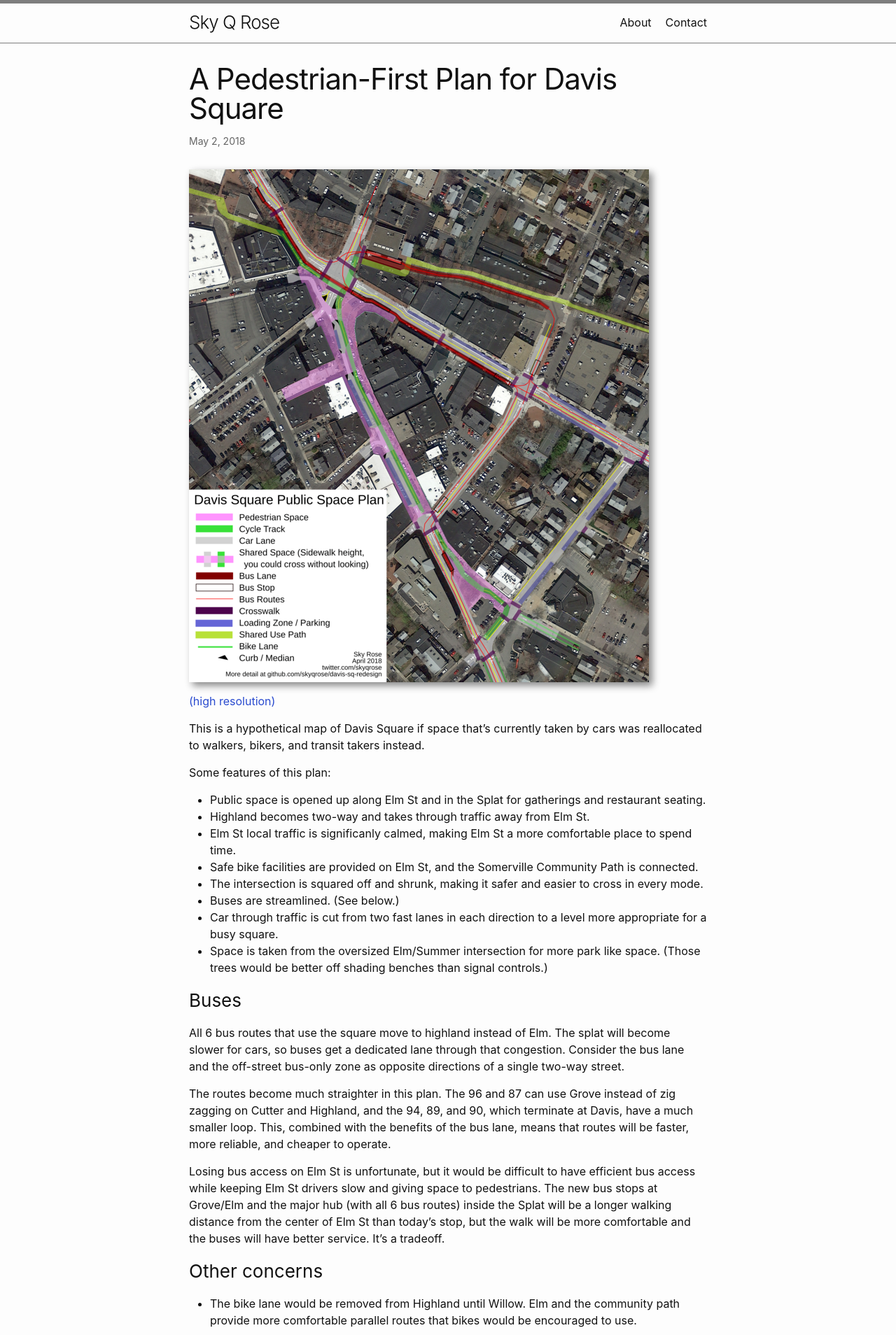
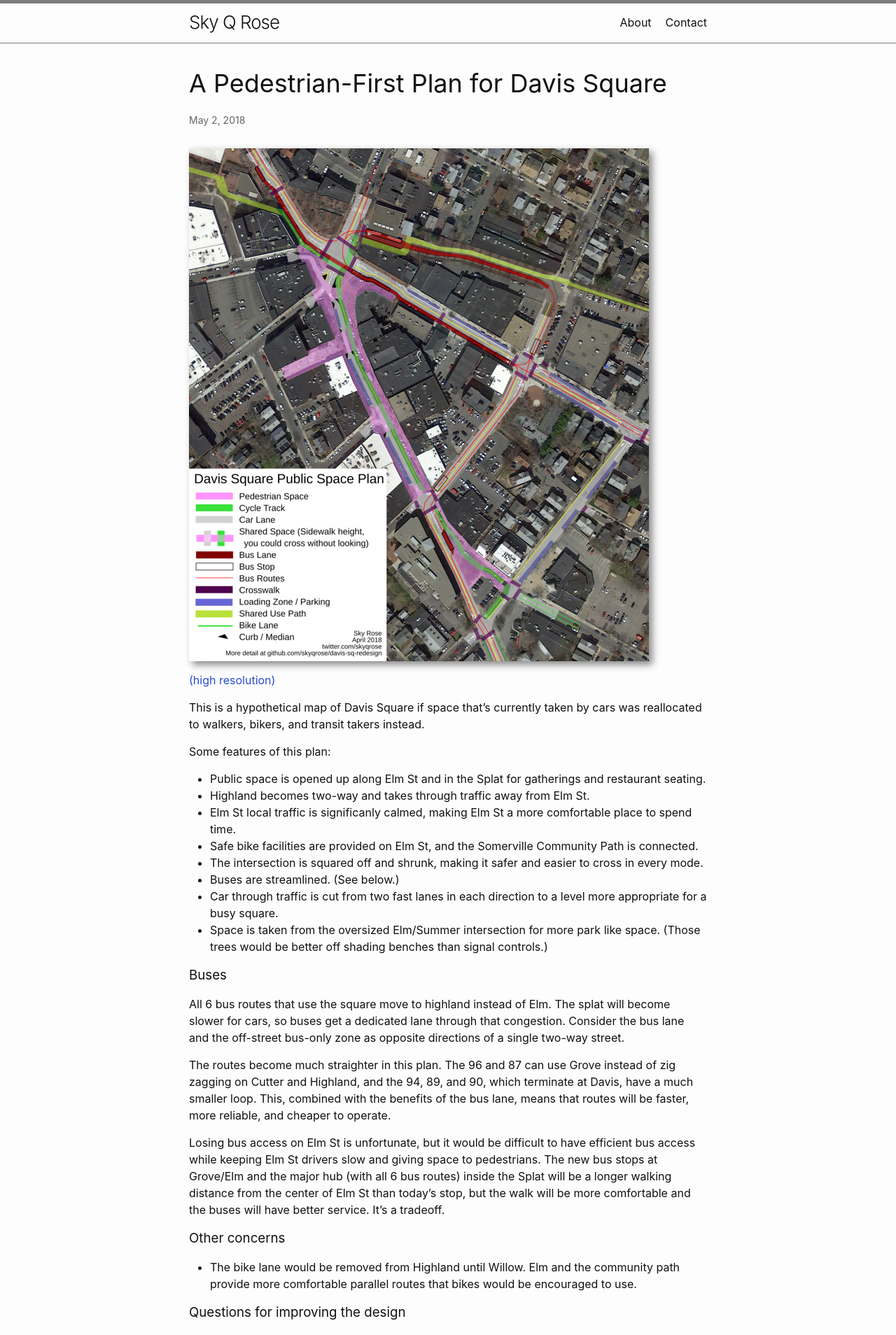
Before and after one commit to skyqrose/skyqrose, a Jekyll site: the page built from _posts/2018-05-02-davis-sq-redesign.md, in a window 1280 px wide. Shown: the top 1908 px of the page at 70% size. Built offline with Jekyll 4.4.1, drawn with Linux system fonts in a browser that asks for light colours.

Commit message:
remove unnecessary headings css

```diff
--- a/_layouts/page.html
+++ b/_layouts/page.html
@@ -4,7 +4,7 @@ layout: default
 <article class="post">
 
   <header class="post-header">
-    <h1 class="post-title">{{ page.title | escape }}</h1>
+    <h1>{{ page.title | escape }}</h1>
   </header>
 
   <div class="post-content">
--- a/_layouts/post.html
+++ b/_layouts/post.html
@@ -4,7 +4,7 @@ layout: default
 <article class="post h-entry" itemscope itemtype="http://schema.org/BlogPosting">
 
   <header class="post-header">
-    <h1 class="post-title" itemprop="name headline">{{ page.title | escape }}</h1>
+    <h1 itemprop="name headline">{{ page.title | escape }}</h1>
     <p class="post-meta">
       <time datetime="{{ page.date | date_to_xmlschema }}" itemprop="datePublished">
         {%- assign date_format = site.minima.date_format | default: "%b %-d, %Y" -%}
--- a/_sass/_base.scss
+++ b/_sass/_base.scss
@@ -35,8 +35,7 @@ body {
  */
 h1, h2, h3, h4, h5, h6,
 p, blockquote, pre,
-ul, ol, dl, figure,
-%vertical-rhythm {
+ul, ol, dl, figure {
   margin-bottom: $spacing-unit / 2;
 }
 
@@ -95,6 +94,10 @@ li {
  */
 h1, h2, h3, h4, h5, h6 {
   font-weight: $base-font-weight;
+}
+
+h1 {
+  @include relative-font-size(2.25)
 }
 
 
--- a/_sass/components/_page.scss
+++ b/_sass/components/_page.scss
@@ -12,48 +12,9 @@
 }
 
 
-
 /**
  * Posts
  */
 .post-header {
   margin-bottom: $spacing-unit;
 }
-
-.post-title {
-  @include relative-font-size(2.625);
-  letter-spacing: -1px;
-  line-height: 1;
-
-  @include media-query($on-laptop) {
-    @include relative-font-size(2.25);
-  }
-}
-
-.post-content {
-  margin-bottom: $spacing-unit;
-
-  h2 {
-    @include relative-font-size(2);
-
-    @include media-query($on-laptop) {
-      @include relative-font-size(1.75);
-    }
-  }
-
-  h3 {
-    @include relative-font-size(1.625);
-
-    @include media-query($on-laptop) {
-      @include relative-font-size(1.375);
-    }
-  }
-
-  h4 {
-    @include relative-font-size(1.25);
-
-    @include media-query($on-laptop) {
-      @include relative-font-size(1.125);
-    }
-  }
-}
```
